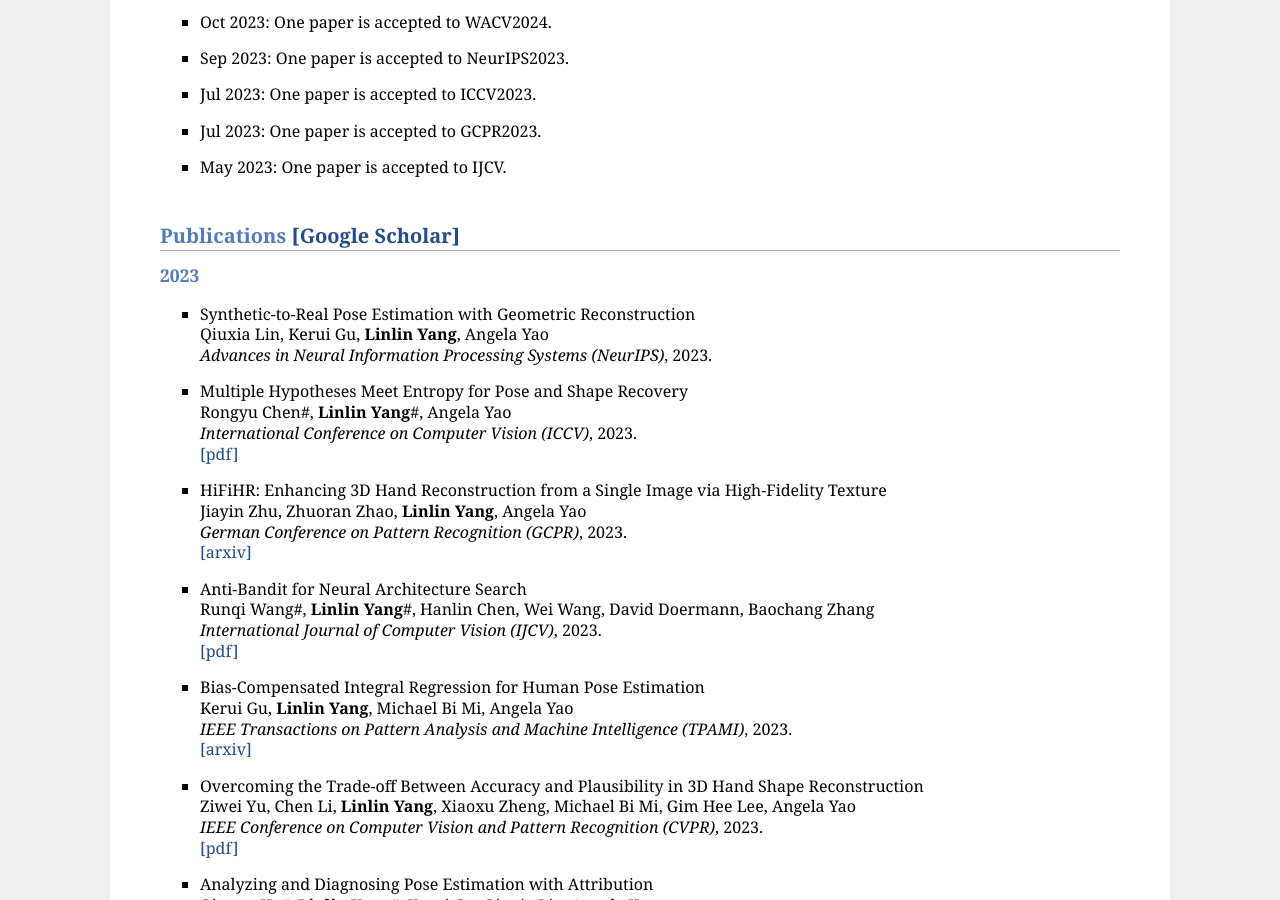
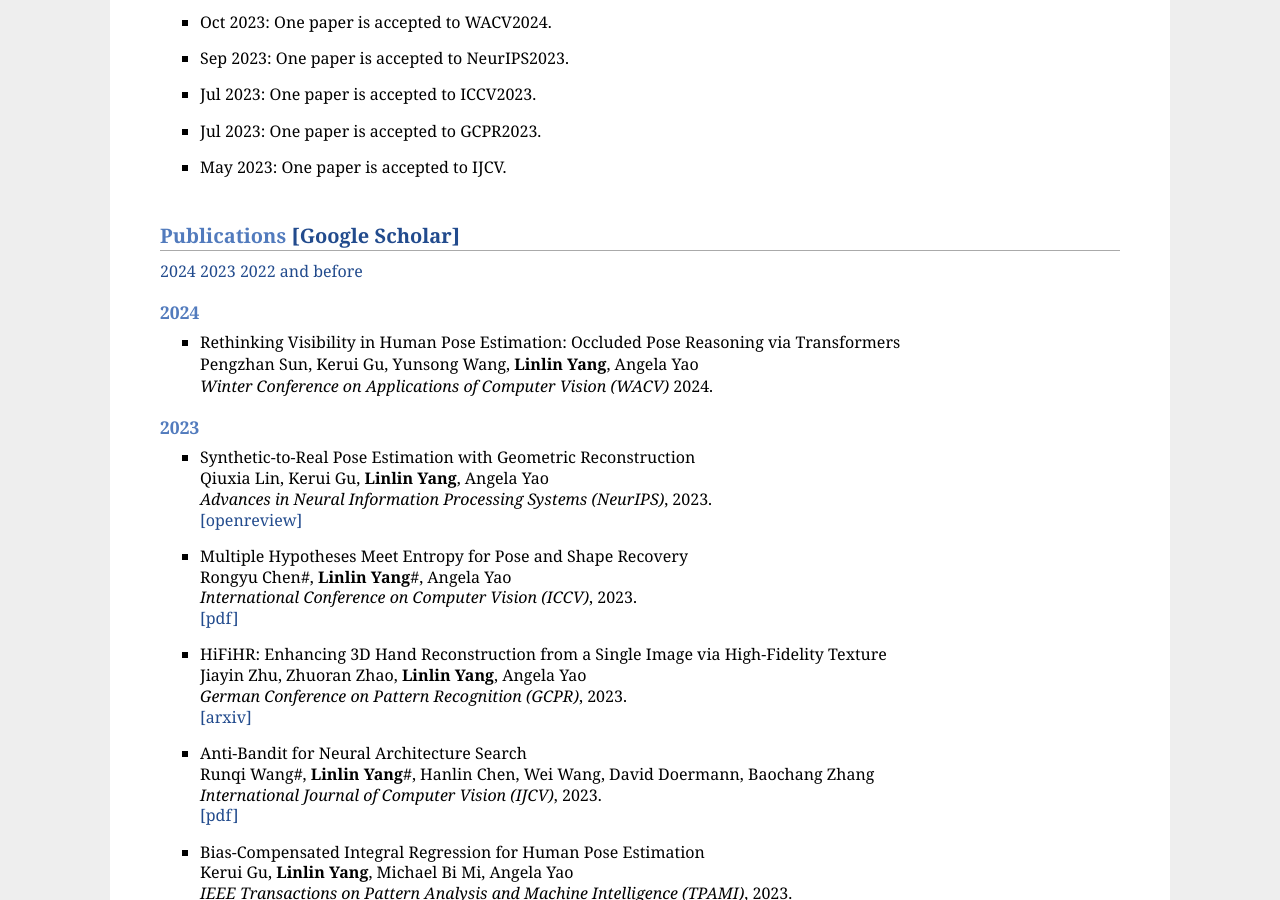
Before and after one commit to bestonebyone/mu4yang, a Jekyll site: the page built from index.md, in a window 1280 px wide and 900 px high, scrolled down 492 px. Built offline with Jekyll 4.4.1, drawn with Linux system fonts in a browser that asks for light colours; comment, search, counter and statistics services are not loaded.

Commit message:
Update index.md

```diff
--- a/index.md
+++ b/index.md
@@ -60,10 +60,22 @@ I am an organizer of [HANDS@ECCV22](https://sites.google.com/view/hands2022/home
 <span id="pub"></span>
 ## Publications [[Google Scholar]](https://scholar.google.com.hk/citations?user=gI55gF0AAAAJ&hl=en-US)
 
+<a href="#pub2024">2024</a>  <a href="#pub2023">2023</a>  <a href="#pub2022">2022 and before</a>
+
+### 2024
+<span id="pub2024"></span>
+- Rethinking Visibility in Human Pose Estimation: Occluded Pose Reasoning via Transformers<br>
+Pengzhan Sun, Kerui Gu, Yunsong Wang, **Linlin Yang**, Angela Yao<br>
+*Winter Conference on Applications of Computer Vision (WACV)* 2024.<br>
+
+
+
 ### 2023
+<span id="pub2023"></span>
 - Synthetic-to-Real Pose Estimation with Geometric Reconstruction<br>
 Qiuxia Lin, Kerui Gu, **Linlin Yang**, Angela Yao<br>
 *Advances in Neural Information Processing Systems  (NeurIPS)*, 2023.<br>
+[[openreview]](https://openreview.net/forum?id=HvhagNdf5z)
 
 
 - Multiple Hypotheses Meet Entropy for Pose and Shape Recovery<br>
@@ -114,6 +126,7 @@ Shihao Zhang, **Linlin Yang**, Michael Bi Mi, Xiaoxu Zheng, Angela Yao<br>
 [[openreview]](https://openreview.net/forum?id=raU07GpP0P)
 
 ### 2022 and before
+<span id="pub2022"></span>
 
 - UV-Based 3D Hand-Object Reconstruction with Grasp Optimization<br>
 Ziwei Yu, **Linlin Yang**, You Xie, Ping Chen, Angela Yao<br>
```
